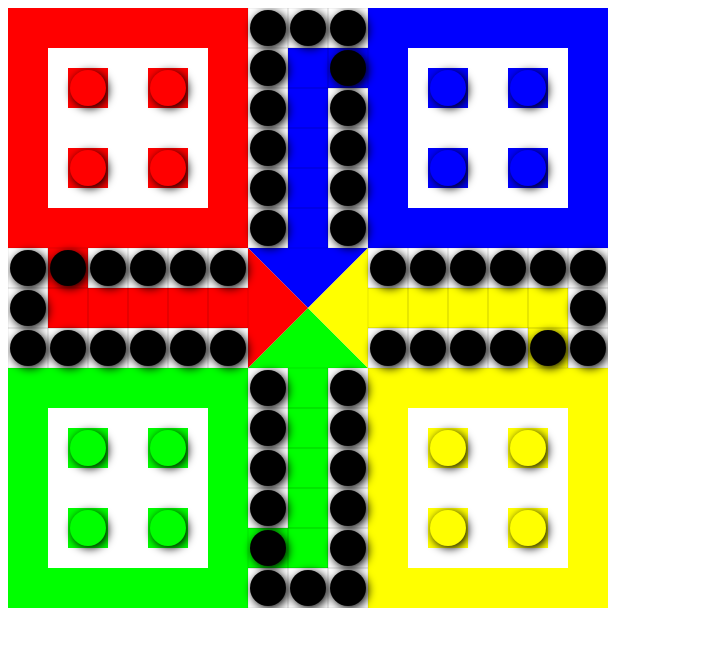
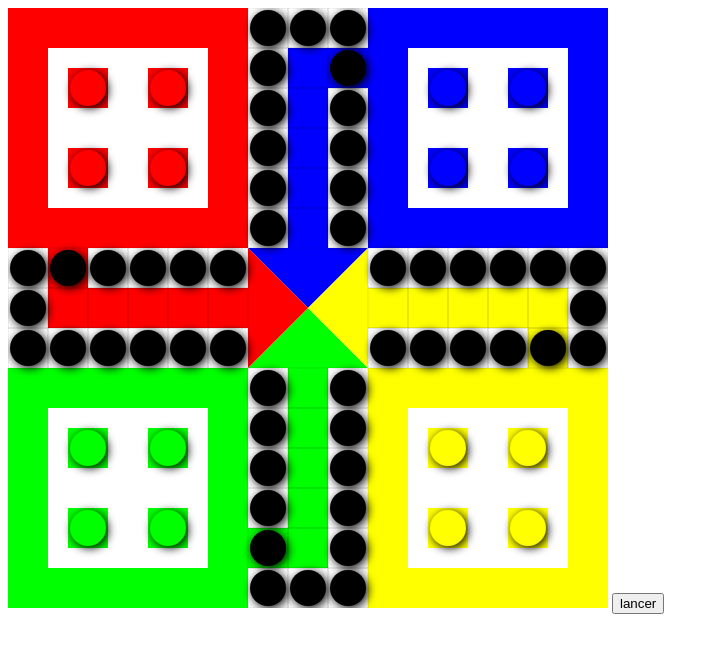
Before and after one commit to TalalSaqib/ludo, a plain HTML site: page WebContent/index.html in a window 1280 px wide. Shown: the whole page, without its empty margins (0-719 px from the left). Drawn offline with Linux system fonts and the light colour scheme.

Commit message:
Added throw_dice button

```diff
--- a/WebContent/index.html
+++ b/WebContent/index.html
@@ -9,6 +9,7 @@
 
 	</canvas>
 
+<button id="_throw_dice" type="button">lancer</button>
 <script src="js/jquery-1.7.2.min.js"></script>
 <script type="text/javascript" src="js/main.js"></script>
 </body>
```
